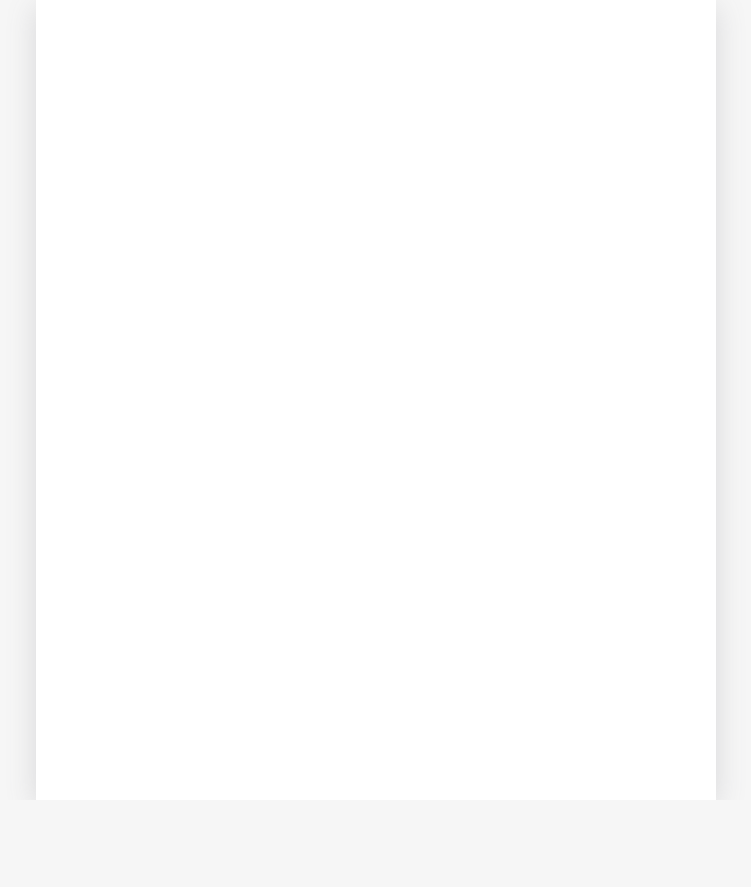
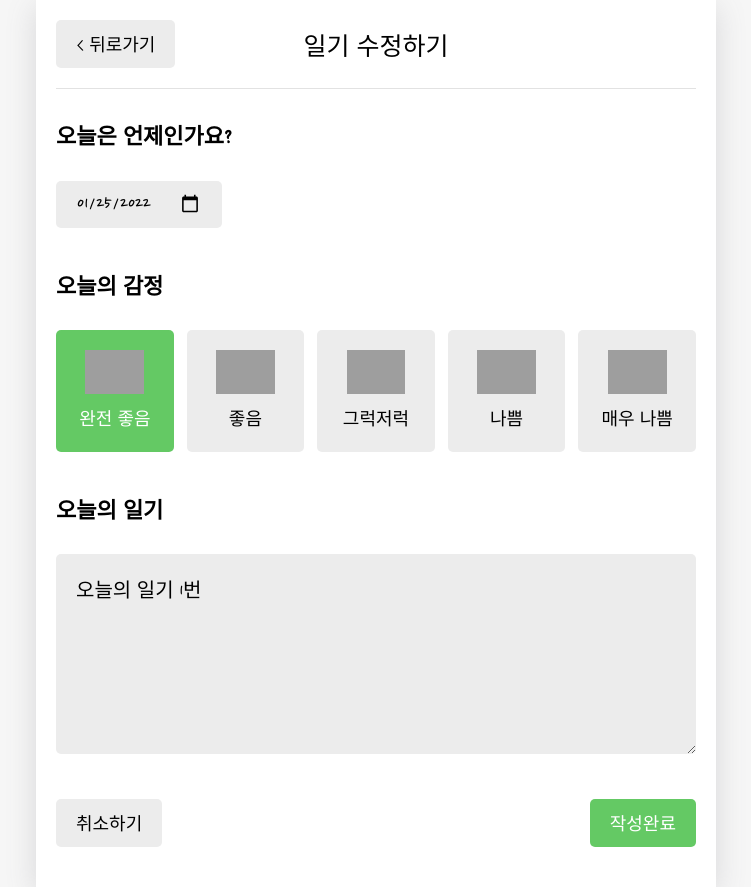
Before and after one commit to Camelllia/Emotion-Diary, a React (Create React App) app: page /edit/1 in a window 1280 px wide. Before the commit this address had no page. Shown: the whole page, without its empty margins (264-1015 px from the left). Before the commit the page ends 800 px from the top, so only its background shows below. Built offline with nearby package versions, Linux system fonts and the light colour scheme; grey boxes are pictures that could not be loaded; the HTML template or start-up script is replaced by a standard one; a web font is replaced by a local one.

Commit message:
edit component

```diff
--- a/src/App.js
+++ b/src/App.js
@@ -115,7 +115,7 @@
             <Routes>
               <Route path='/' element = {<Home/>}/>
               <Route path='/new' element = {<New/>}/>
-              <Route path='/edit' element = {<Edit/>}/>
+              <Route path='/edit/:id' element = {<Edit/>}/>
               <Route path='/diary/:id' element = {<Diary/>}/>
             </Routes>
           </div>
--- a/src/components/DiaryEditor.js
+++ b/src/components/DiaryEditor.js
@@ -5,6 +5,7 @@
 import MyHeader from "./MyHeader";
 import MyButton from "./MyButton";
 import EmotionItem from "./EmotionItem";
+import { useEffect } from "react/cjs/react.development";
 
 const emotionList = [
     {
@@ -38,14 +39,14 @@
     return date.toISOString().slice(0, 10);
 }
 
-const DiaryEditor = () => {
+const DiaryEditor = ({isEdit, originData}) => {
 
     const contentRef = useRef();
     const [content, setContent] = useState("");
     const [emotion, setEmotion] = useState(3);
     const [date, setDate] = useState(getStringDate(new Date()));
 
-    const {onCreate} = useContext(DiaryDispatchContext);
+    const {onCreate, onEdit} = useContext(DiaryDispatchContext);
     const handleClickEmote = (emotion) => {
         setEmotion(emotion);
     };
@@ -58,14 +59,30 @@
             return;
         }
 
-        onCreate(date, content, emotion);
+        if(window.confirm(isEdit ? "일기를 수정하시겠습니까?" : "새로운 일기를 작성하시겠습니까?")) {
+            if(!isEdit) {
+                onCreate(date, content, emotion);
+            }
+            else {
+                onEdit(originData.id, date, content, emotion);
+            }
+        }
+
         navigate('/',{replace:true})
     };
+
+    useEffect(() => {
+        if(isEdit) {
+            setDate(getStringDate(new Date(parseInt(originData.date))));
+            setEmotion(originData.emotion);
+            setContent(originData.content);
+        }
+    },[isEdit, originData]);
 
     return (
     <div className="DiaryEditor">
         <MyHeader
-            headText={"새 일기쓰기"}
+            headText={isEdit ? "일기 수정하기" : "새 일기쓰기"}
             leftChild={<MyButton text={"< 뒤로가기"} onClick={() => navigate(-1)}/>}
         />
         <div>
--- a/src/pages/Edit.js
+++ b/src/pages/Edit.js
@@ -1,30 +1,33 @@
-import { useNavigate, useSearchParams } from "react-router-dom";
+import { useContext, useEffect, useState} from "react";
+import { useNavigate, useParams} from "react-router-dom";
+import { DiaryStateContext } from "../App";
+import DiaryEditor from "../components/DiaryEditor";
 
 const Edit = () => {
 
-    const [searchParams, setSearchParams] = useSearchParams()
+    const [originData, setOriginData] = useState();
     const navigate = useNavigate();
+    const {id} = useParams();
 
-    const id = searchParams.get('id');
-    console.log("id : ", id);
+    const diaryList = useContext(DiaryStateContext);
 
-    const mode = searchParams.get('mode');
-    console.log("mode : ", mode);
+    useEffect(() => {
+        if(diaryList.length >= 1) {
+            const targetDiary = diaryList.find(
+                (it) => parseInt(it.id) === parseInt(id)
+                );
+
+            if(targetDiary) {
+                setOriginData(targetDiary);
+            }
+            else {
+                navigate('/',{ replace:true });
+            }
+        };
+    }, [id, diaryList]);
 
     return (
-    <div>
-        <h1>Edit</h1>
-        <p>이곳은 일기 수정 페이지 입니다.</p>
-        <button onClick={() => setSearchParams({who: "winter"})}>
-            바꾸기
-        </button>
-        <button onClick={()=> {navigate('/home')}}>
-            홈으로가기
-        </button>
-        <button onClick={() => {navigate(-1);}}>
-            뒤로가기
-        </button>
-    </div>
+    <div>{originData && <DiaryEditor isEdit={true} originData={originData}/>}</div>
     );
 }
 
```
